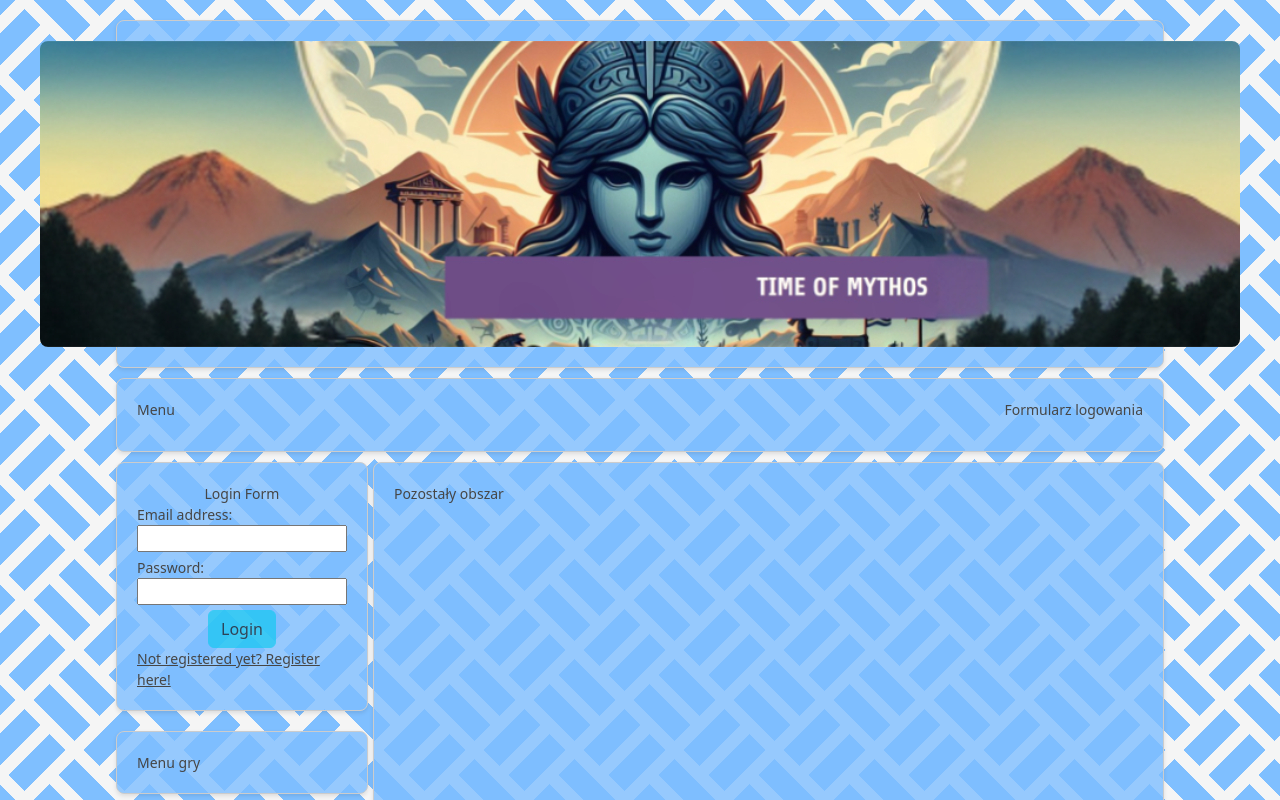
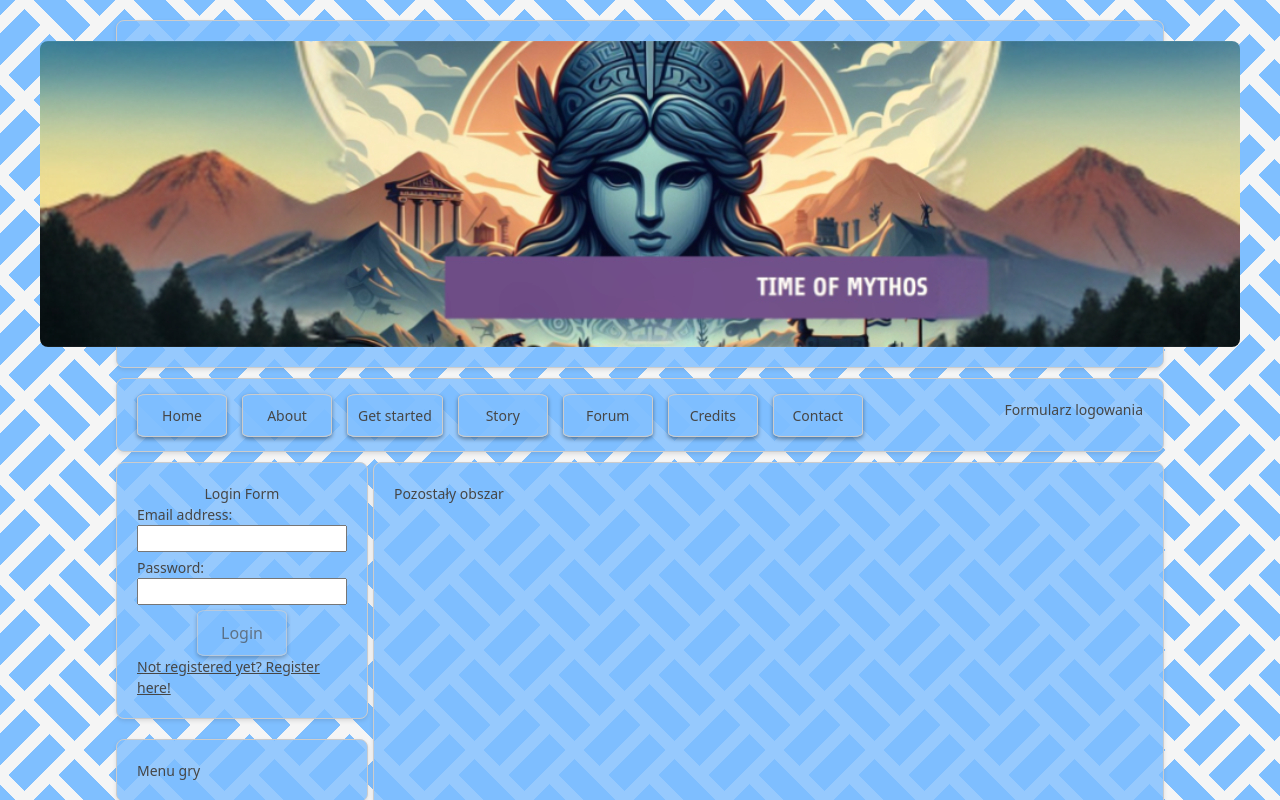
Before and after one commit to MarcinTomkiewicz/time-of-mythos, an Angular app: page / in a window 1280 px wide. Shown: the top 800 px of the page. Built offline with nearby package versions, Linux system fonts and the light colour scheme.

Commit message:
Temporary auth and menu service, added styling to buttons and links, created top-menu component

```diff
--- a/src/app/app.component.css
+++ b/src/app/app.component.css
@@ -38,6 +38,10 @@
 .menu {
   height: 2rem;
   flex-grow: 1;
+  display: flex;
+  justify-content: flex-start;
+  flex-direction: row;
+  gap: 15px;
 }
 
 .login-form {
--- a/src/app/app.component.html
+++ b/src/app/app.component.html
@@ -7,7 +7,7 @@
     />
   </div>
   <div class="menu-wrapper">
-    <div class="menu">Menu</div>
+      <app-top-menu class="menu"></app-top-menu>
     <div class="login-form">Formularz logowania</div>
   </div>
 
--- a/src/app/app.component.ts
+++ b/src/app/app.component.ts
@@ -2,11 +2,12 @@
 import { CommonModule } from '@angular/common';
 import { RouterOutlet } from '@angular/router';
 import { UserPanelComponent } from './components/user-panel/user-panel.component';
+import { TopMenuComponent } from './components/top-menu/top-menu.component';
 
 @Component({
   selector: 'app-root',
   standalone: true,
-  imports: [CommonModule, RouterOutlet, UserPanelComponent],
+  imports: [CommonModule, RouterOutlet, UserPanelComponent, TopMenuComponent],
   templateUrl: './app.component.html',
   styleUrl: './app.component.css'
 })
--- /dev/null
+++ b/src/app/components/top-menu/top-menu.component.css
@@ -0,0 +1,17 @@
+a {
+    padding: 10px;
+    background-color: rgba(127, 191, 255, 0.8);
+    border: 1px solid #ccc;
+    border-radius: 10%;
+    min-width: 90px;
+    display: block;
+    text-align: center;
+    text-decoration: none;
+    color: #464646;
+    box-shadow: 0 2px 4px rgba(0, 0, 0, 0.4);
+}
+
+a:hover {
+    background: linear-gradient(to right top, #E79B6A 20%, #FFF1C0);
+    color: #f5f5f5;
+}
--- /dev/null
+++ b/src/app/components/top-menu/top-menu.component.html
@@ -0,0 +1,3 @@
+<div *ngFor="let menuItem of menuItems" class="d-flex flex-row align-items-center">
+    <a [routerLink]="menuItem.url">{{ menuItem.label }}</a>
+  </div>
--- /dev/null
+++ b/src/app/components/top-menu/top-menu.component.ts
@@ -0,0 +1,25 @@
+import { NgFor, NgIf } from '@angular/common';
+import { Component, OnInit } from '@angular/core';
+import { IMenuItems } from '../../interfaces/i-menu';
+import { MenuService } from '../../services/menu-service';
+import { RouterLink } from '@angular/router';
+
+@Component({
+  selector: 'app-top-menu',
+  standalone: true,
+  imports: [NgIf, NgFor, RouterLink],
+  templateUrl: './top-menu.component.html',
+  styleUrl: './top-menu.component.css'
+})
+export class TopMenuComponent implements OnInit {
+
+  menuItems?: IMenuItems[];
+
+  constructor(private menuService: MenuService) { }
+
+  ngOnInit(): void {
+    this.menuService.getMenuItems().subscribe(menuItems => {
+      this.menuItems = menuItems;
+    });
+  }
+}
--- a/src/app/components/user-panel/user-panel.component.html
+++ b/src/app/components/user-panel/user-panel.component.html
@@ -64,13 +64,7 @@
           </div>
         </div>
       </div>
-      <button
-        type="submit"
-        class="btn btn-info"
-        [disabled]="registerForm.invalid"
-      >
-        Register
-      </button>
+      <button type="submit" [disabled]="registerForm.invalid">Register</button>
     </form>
     <button
       type="button"
@@ -131,9 +125,7 @@
           Password must be at least 6 characters long
         </div>
       </div>
-      <button type="submit" class="btn btn-info" [disabled]="loginForm.invalid">
-        Login
-      </button>
+      <button type="submit" class="btn" [disabled]="loginForm.invalid">Login</button>
     </form>
     <button class="switch-button" (click)="toggleLoginFormMode('register')">
       Not registered yet? Register here!
--- a/src/app/components/user-panel/user-panel.component.ts
+++ b/src/app/components/user-panel/user-panel.component.ts
@@ -6,6 +6,7 @@
   ReactiveFormsModule,
   Validators,
 } from '@angular/forms';
+import { AuthService } from '../../services/auth-service';
 
 @Component({
   selector: 'app-user-panel',
@@ -19,9 +20,8 @@
   loginFormMode: 'login' | 'register' = 'login';
   registerForm: FormGroup;
   loginForm: FormGroup;
-  // isLoggingIn: boolean = false;
 
-  constructor(private formBuilder: FormBuilder) {
+  constructor(private formBuilder: FormBuilder, private authService: AuthService) {
     this.loginForm = this.formBuilder.group({
       email: ['', [Validators.required, Validators.email]],
       password: ['', [Validators.required, Validators.minLength(6)]],
@@ -34,9 +34,7 @@
   }
 
   ngOnInit(): void {
-    // Tutaj możesz dodać logikę sprawdzającą, czy użytkownik jest zalogowany
-    // Na potrzeby przykładu ustawiamy isLoggedIn na false
-    this.isLoggedIn = false;
+    this.isLoggedIn = this.authService.isLoggedIn();
   }
 
   register() {
--- /dev/null
+++ b/src/app/interfaces/i-menu.ts
@@ -0,0 +1,4 @@
+export interface IMenuItems {
+  label: string;
+  url: string;
+}
--- /dev/null
+++ b/src/app/services/auth-service.ts
@@ -0,0 +1,10 @@
+import { Injectable } from '@angular/core';
+
+@Injectable({
+  providedIn: 'root'
+})
+export class AuthService {
+  isLoggedIn(): boolean {
+    return false;
+  }
+}
--- /dev/null
+++ b/src/app/services/menu-service.ts
@@ -0,0 +1,35 @@
+import { Injectable } from '@angular/core';
+import { Observable, of } from 'rxjs';
+import { AuthService } from './auth-service';
+import { IMenuItems } from '../interfaces/i-menu';
+
+@Injectable({
+  providedIn: 'root',
+})
+export class MenuService {
+  constructor(private authService: AuthService) {}
+
+  getMenuItems(): Observable<IMenuItems[]> {
+    if (this.authService.isLoggedIn()) {
+      return of([
+        { label: 'Dashboard', url: '/dashboard' },
+        { label: 'Settings', url: '/settings' },
+        { label: 'Journey', url: '/journey'},
+        { label: 'Armory', url: '/armory'},
+        { label: 'Combat', url: '/combat'},
+        { label: 'Trade', url: '/trade'},
+        { label: 'Forum', url: '/forum'},
+      ]);
+    } else {
+      return of([
+        { label: 'Home', url: '/' },
+        { label: 'About', url: '/about' },
+        { label: 'Get started', url: '/start' },
+        { label: 'Story', url: '/story' },
+        { label: 'Forum', url: '/forum' },
+        { label: 'Credits', url: '/credits' },
+        { label: 'Contact', url: '/contact' },
+      ]);
+    }
+  }
+}
--- a/src/styles.css
+++ b/src/styles.css
@@ -1,6 +1,4 @@
-/* You can add global styles to this file, and also import other style files */
 body {
-  /* background: linear-gradient(to bottom, rgb(102, 153, 204) 25%, rgb(204, 102, 102)); */
   font-size: 14px !important;
   color: #464646 !important;
   box-sizing: border-box;
@@ -23,3 +21,27 @@
     #7fbfff !important; /* second color */
   background-size: var(--s) var(--s) !important;
 }
+
+
+.btn {
+  padding: 10px!important;
+  background-color: rgba(127, 191, 255, 0.8)!important;
+  border: 1px solid #ccc!important;
+  border-radius: 10%!important;
+  min-width: 90px!important;
+  display: block!important;
+  text-align: center!important;
+  text-decoration: none!important;
+  color: #464646!important;
+  box-shadow: 0 2px 4px rgba(0, 0, 0, 0.4)!important;
+}
+
+.btn:hover {
+  background: linear-gradient(to right top, #E79B6A 20%, #FFF1C0);
+  color: #f5f5f5;
+}
+
+.btn:disabled:hover {
+  background: linear-gradient(to right top, #E79B6A 20%, #FFF1C0);
+  color: #f5f5f5;
+}
```
Also changed, not shown: 1 other file (tests, documents, lock files or other folders).
